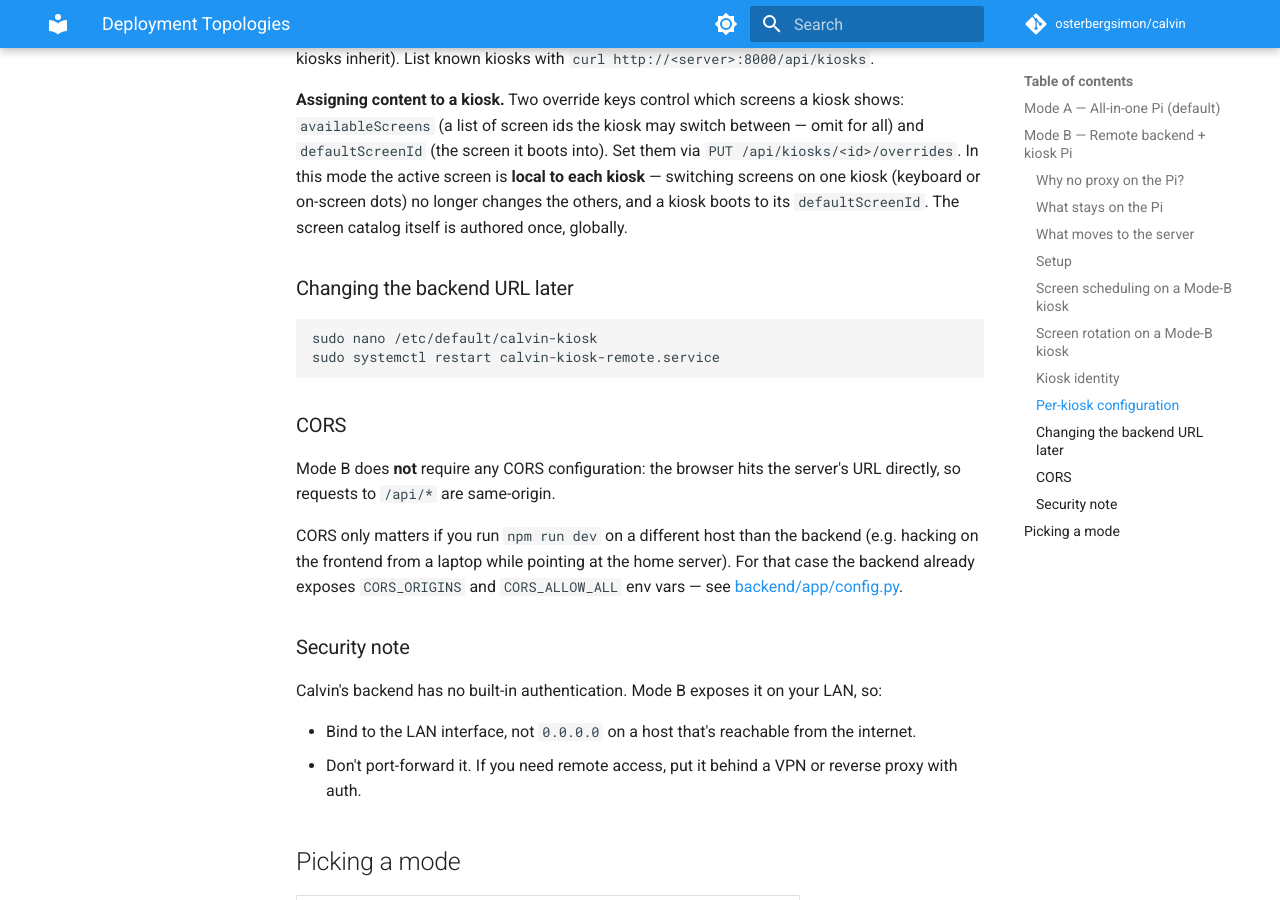
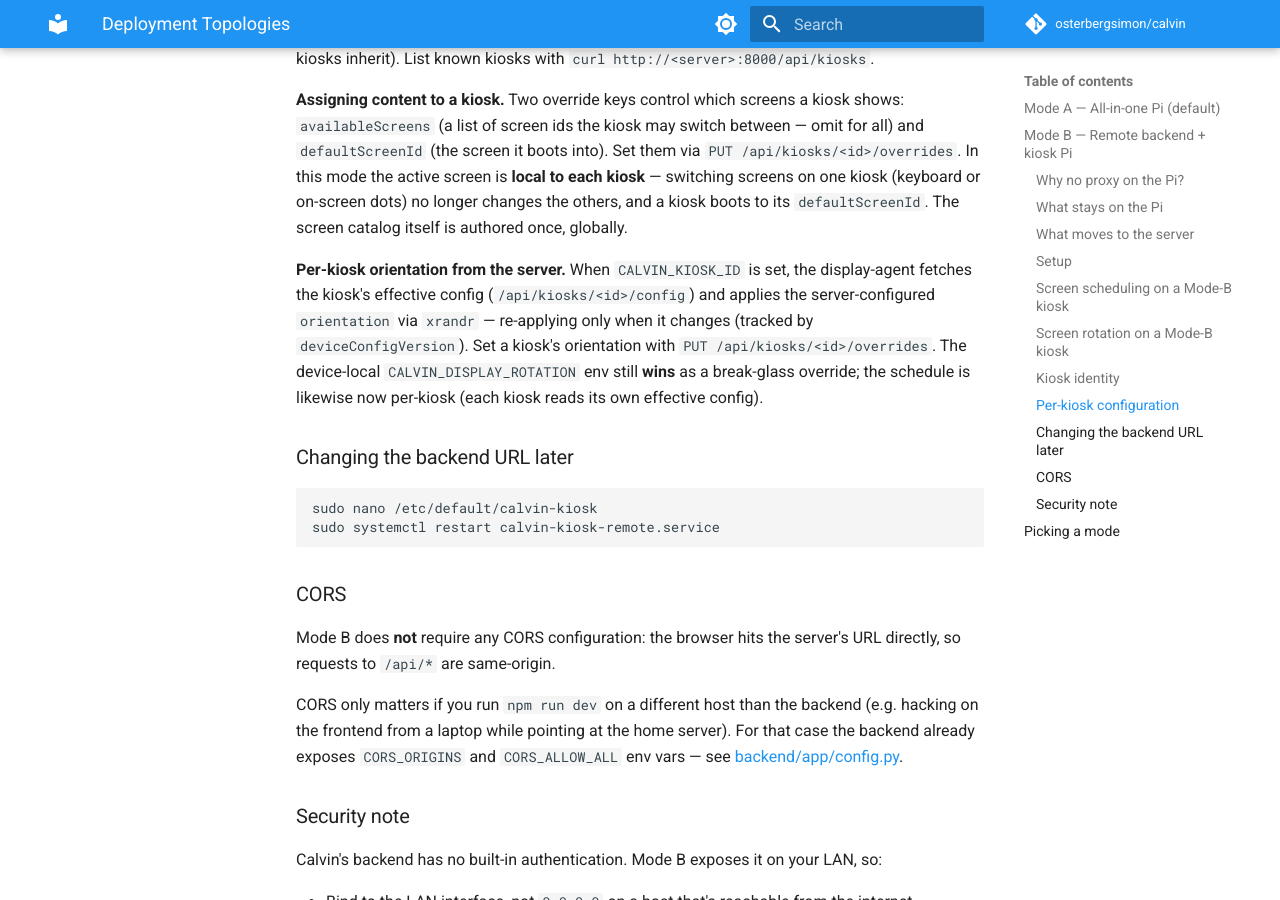
Before and after one commit to osterbergsimon/calvin, an MkDocs documentation site: the page built from docs/setup/DEPLOYMENT_TOPOLOGIES.md, in a window 1280 px wide and 900 px high, scrolled down 3622 px. Built offline with MkDocs 1.6.1 and Material for MkDocs 9.7.7, drawn with Linux system fonts in a browser that asks for light colours; comment, search, counter and statistics services are not loaded.

Commit message:
docs(kiosk): document per-kiosk orientation applied by the display-agent (dd9.9)

````diff
--- a/docs/setup/DEPLOYMENT_TOPOLOGIES.md
+++ b/docs/setup/DEPLOYMENT_TOPOLOGIES.md
@@ -174,6 +174,13 @@ the template new kiosks inherit). List known kiosks with `curl http://<server>:8
 switching screens on one kiosk (keyboard or on-screen dots) no longer changes the others, and
 a kiosk boots to its `defaultScreenId`. The screen catalog itself is authored once, globally.
 
+**Per-kiosk orientation from the server.** When `CALVIN_KIOSK_ID` is set, the display-agent
+fetches the kiosk's effective config (`/api/kiosks/<id>/config`) and applies the server-configured
+`orientation` via `xrandr` — re-applying only when it changes (tracked by `deviceConfigVersion`).
+Set a kiosk's orientation with `PUT /api/kiosks/<id>/overrides`. The device-local
+`CALVIN_DISPLAY_ROTATION` env still **wins** as a break-glass override; the schedule is likewise
+now per-kiosk (each kiosk reads its own effective config).
+
 ### Changing the backend URL later
 
 ```bash
````
